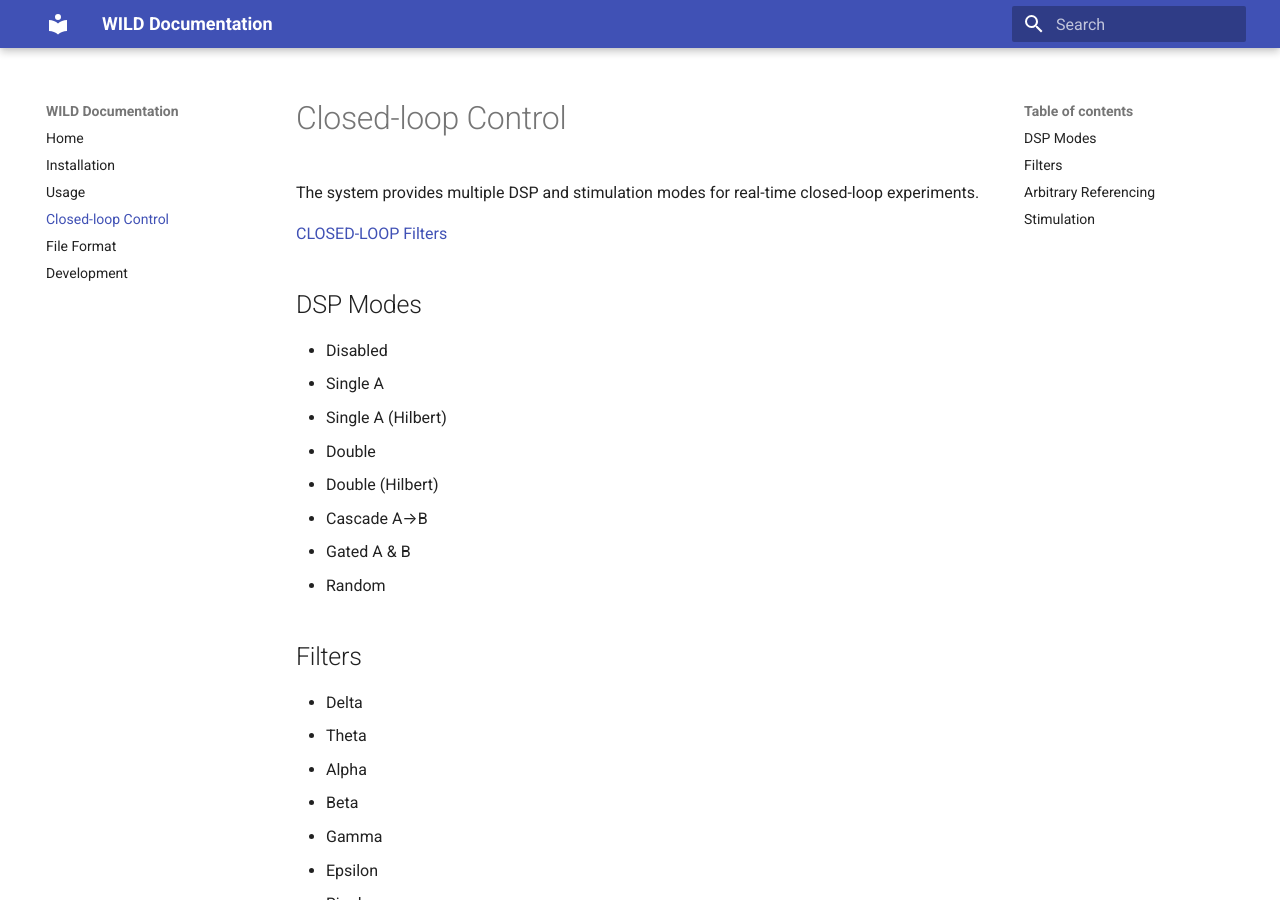
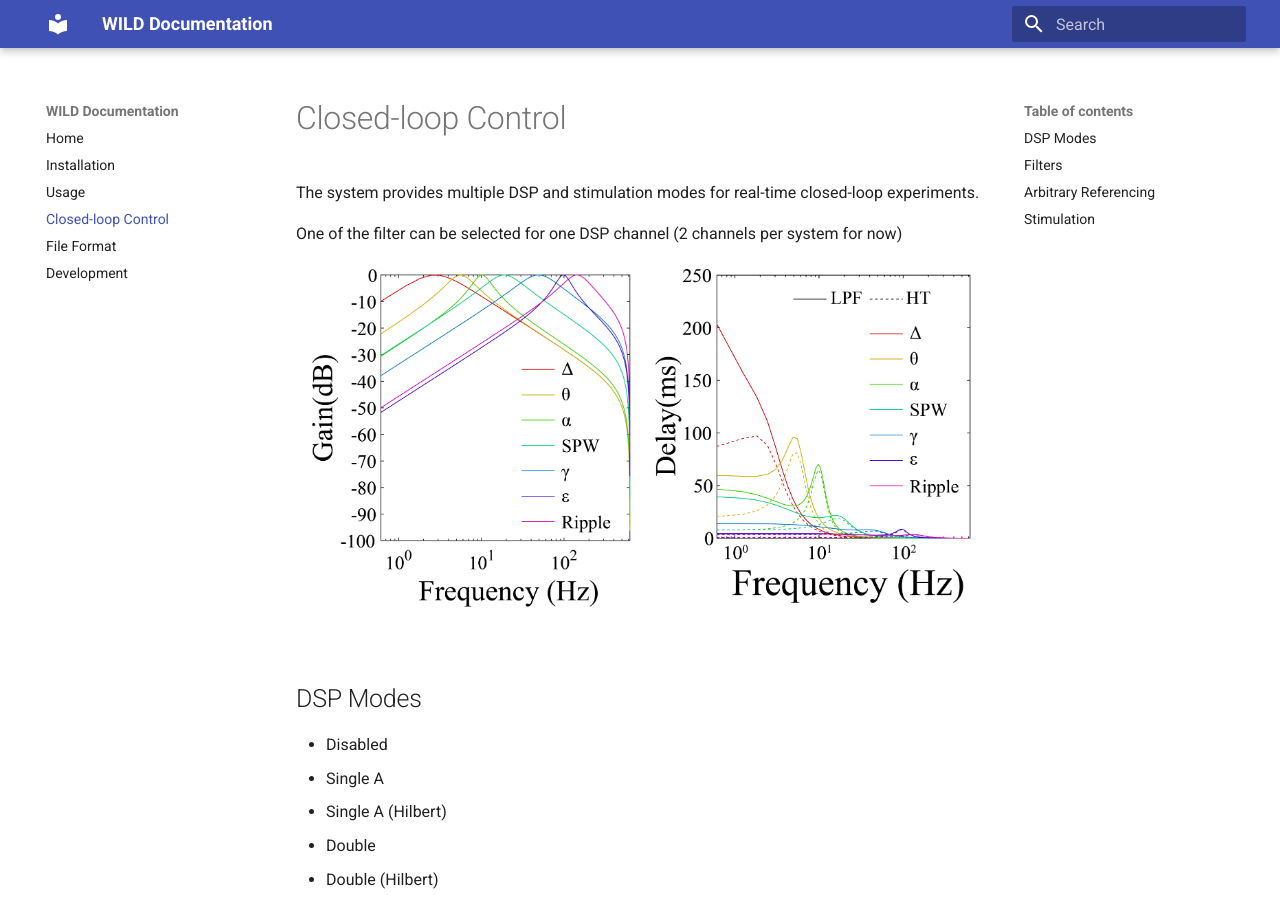
Before and after one commit to alowet/Neurologger, an MkDocs documentation site: the page built from docs/closed-loop.md, in a window 1280 px wide and 900 px high. Built offline with MkDocs 1.6.1 and Material for MkDocs 9.7.7, drawn with Linux system fonts in a browser that asks for light colours.

Commit message:
Updated documents

```diff
--- a/docs/closed-loop.md
+++ b/docs/closed-loop.md
@@ -3,7 +3,8 @@
 
 The system provides multiple DSP and stimulation modes for real-time closed-loop experiments.
 
-[CLOSED-LOOP Filters](images/WIrelessEphys_Github_3_filterParams.jpg)
+One of the filter can be selected for one DSP channel (2 channels per system for now)
+![CLOSED-LOOP Filters](images/WIrelessEphys_Github_3_filterParams.jpg)
 
 ## DSP Modes
 - Disabled
```
Also changed, not shown: README.md (+1 -1 lines).
